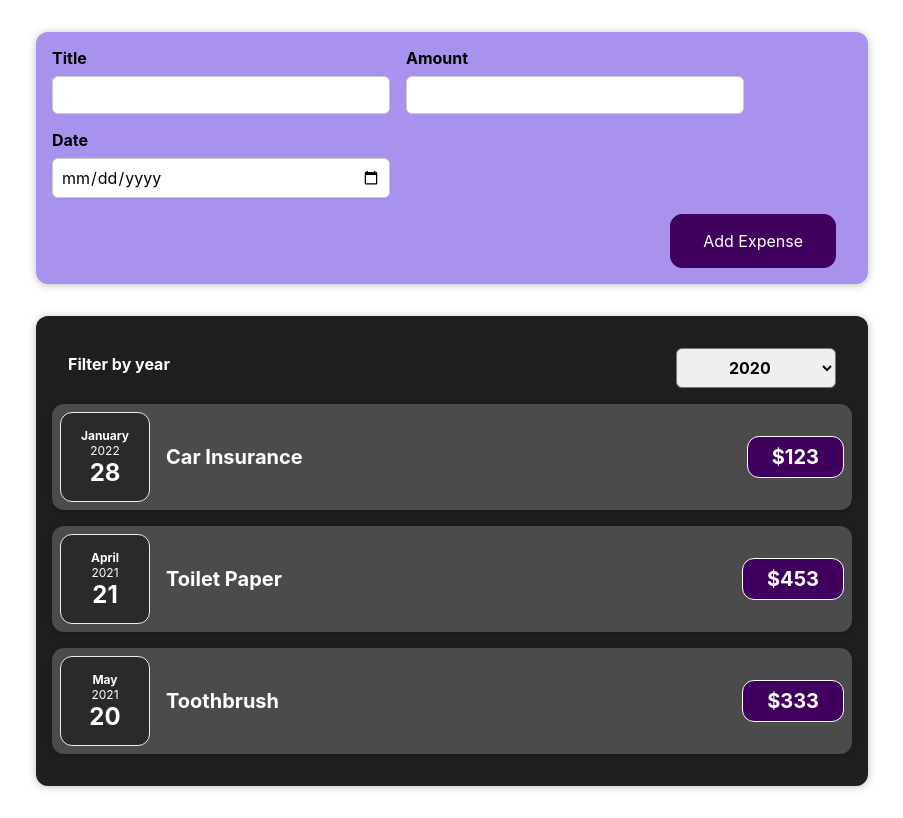
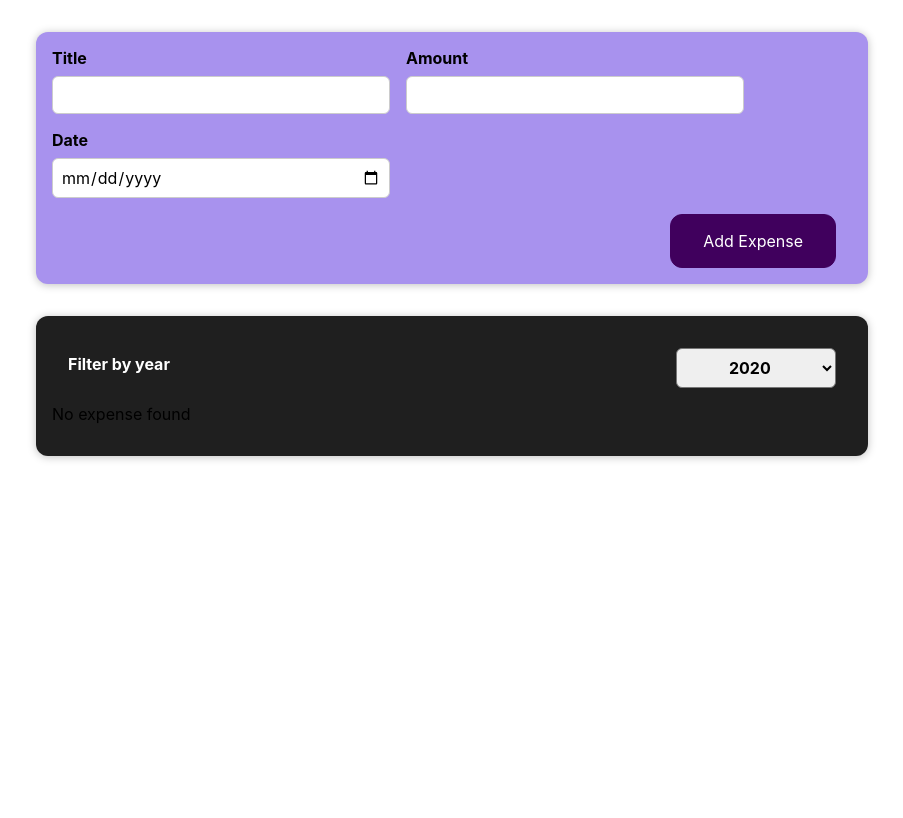
Before and after one commit to munFung/React, a React (Create React App) app: page / in a window 1280 px wide. Shown: the whole page, without its empty margins (188-1091 px from the left). Built offline with nearby package versions, Linux system fonts and the light colour scheme.

Commit message:
outputtingConditionalContent

```diff
--- a/src/components/Expenses/Expense.js
+++ b/src/components/Expenses/Expense.js
@@ -15,21 +15,42 @@ function Expense(props) {
   const filterHandler = (selectedYear) => {
     setFilterYear(selectedYear);
   };
+  const filterExpenses = props.items.filter(expense => {
+    return expense.date.getFullYear().toString() === filterYear;
+  });
+
+  let expensesContent = <p>No expense found</p>;
+  if(filterExpenses.length > 0){
+    expensesContent = filterExpenses.map((expense) => (
+      <ExpenseItem
+        key={expense.id}
+        title={expense.title}
+        amount={expense.amount}
+        date={expense.date}>
+
+      </ExpenseItem>
+    ))
+  }
   return (
     <div>
       <Card className="expenses">
         <ExpenseFilter selected={filterYear} onSaveSelectedYear={filterHandler}></ExpenseFilter>
-      {props.items.map((expense) => (
+        {expensesContent}
+      </Card>
+    </div>
+  );
+}
+/*  for study purpose
+        {filterExpenses.length === 0 && <p>No expense found</p>}
+        {filterExpenses.length > 0 &&
+          filterExpenses.map((expense) => (
             <ExpenseItem
+              key={expense.id}
               title={expense.title}
               amount={expense.amount}
               date={expense.date}>
 
             </ExpenseItem>
           ))}
-        </Card>
-</div>
-    );
-}
-
+*/
 export default Expense;
```
Lines whose indentation alone changed are shown as unchanged.
